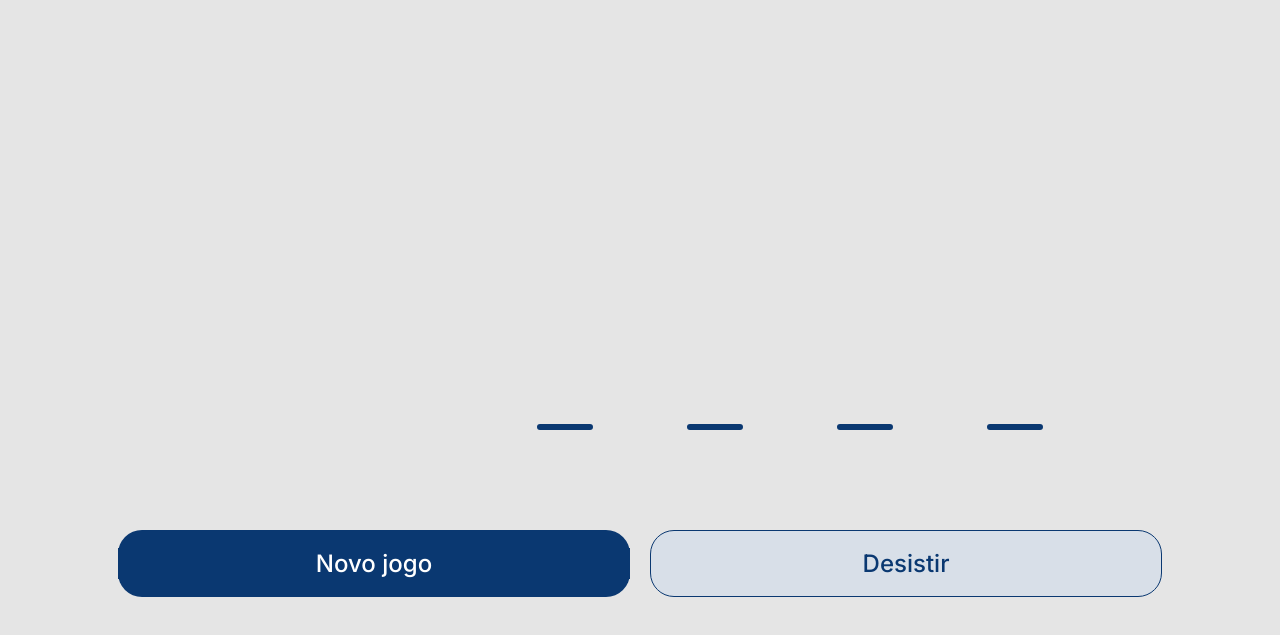
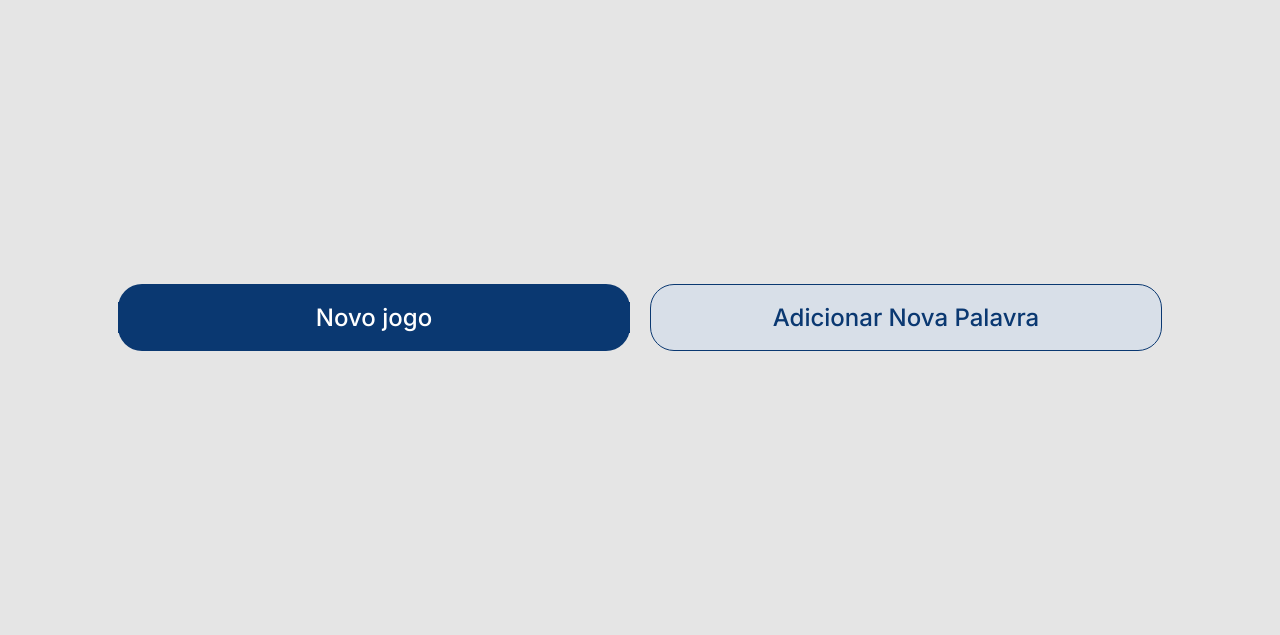
Before and after one commit to danielcordeirofaria/jogoDaForca, a plain HTML site: page jogoDaForca.html in a window 1280 px wide. Shown: the part 115-750 px from the top of the page. Drawn offline with Linux system fonts and the light colour scheme.

Commit message:
botoesEmAcao

```diff
--- a/jogoDaForca.html
+++ b/jogoDaForca.html
@@ -22,6 +22,9 @@
                 <form action="jogoDaForca.html" id="botaoNovoJogo" class="botaoNovoJogo">
                     <button class="novoJogo">Novo jogo</button>
                 </form>
+                <form action="adicionarUmaNovaPalavra.html" id="botaoAdicionarNovaPalavra">
+                    <button class="botaoAdicionarNovaPalavra">Adicionar Nova Palavra</button>
+                </form>
                 <form action="index.html" id="botaoDesistir">
                     <button class="botaoDesistir">Desistir</button>
                 </form>
--- a/jogoDaForca.js
+++ b/jogoDaForca.js
@@ -75,7 +75,23 @@ function adicionarLetraIncorreta(letter){
     }
 //}
 
+function paginaInicial(){
+    var selecionandoBotaoDesistir = document.querySelector(".botaoDesistir");
+    selecionandoBotaoDesistir.style.display = "none";
+}
 
+function adicionarNovaPalavra(){
+    var selecionandoBotaoAdicionarNovaPalavra = document.querySelector(".botaoAdicionarNovaPalavra");
+    selecionandoBotaoAdicionarNovaPalavra.style.display = "none";
+}
+
+function displayNoneCanvas(){
+    var canvas = document.getElementById("forca")
+    canvas.style.display = "none";
+}
+
+displayNoneCanvas()
+paginaInicial();
 
 document.onkeydown = (e) => {
     var letra = e.key.toUpperCase()
```
